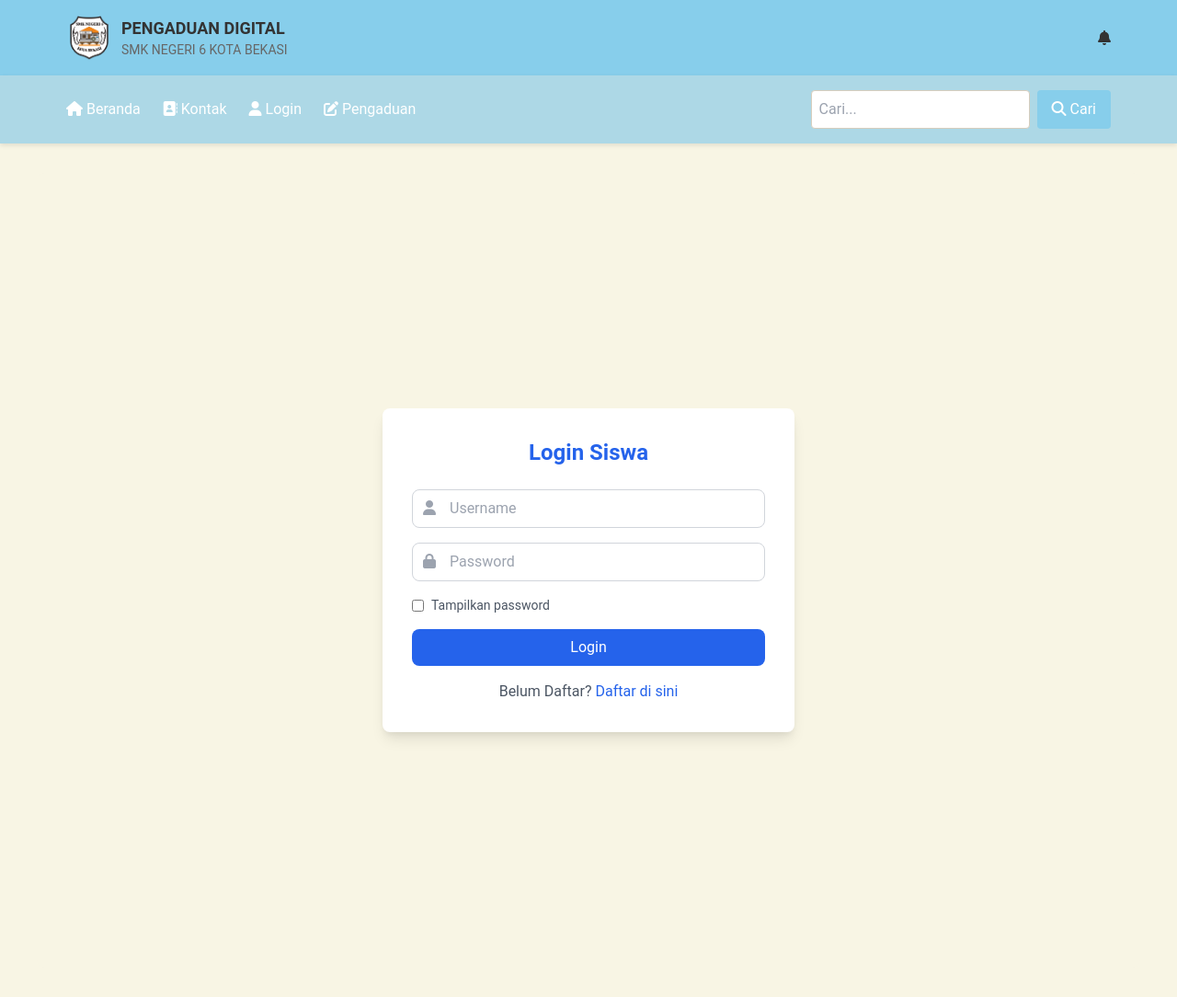
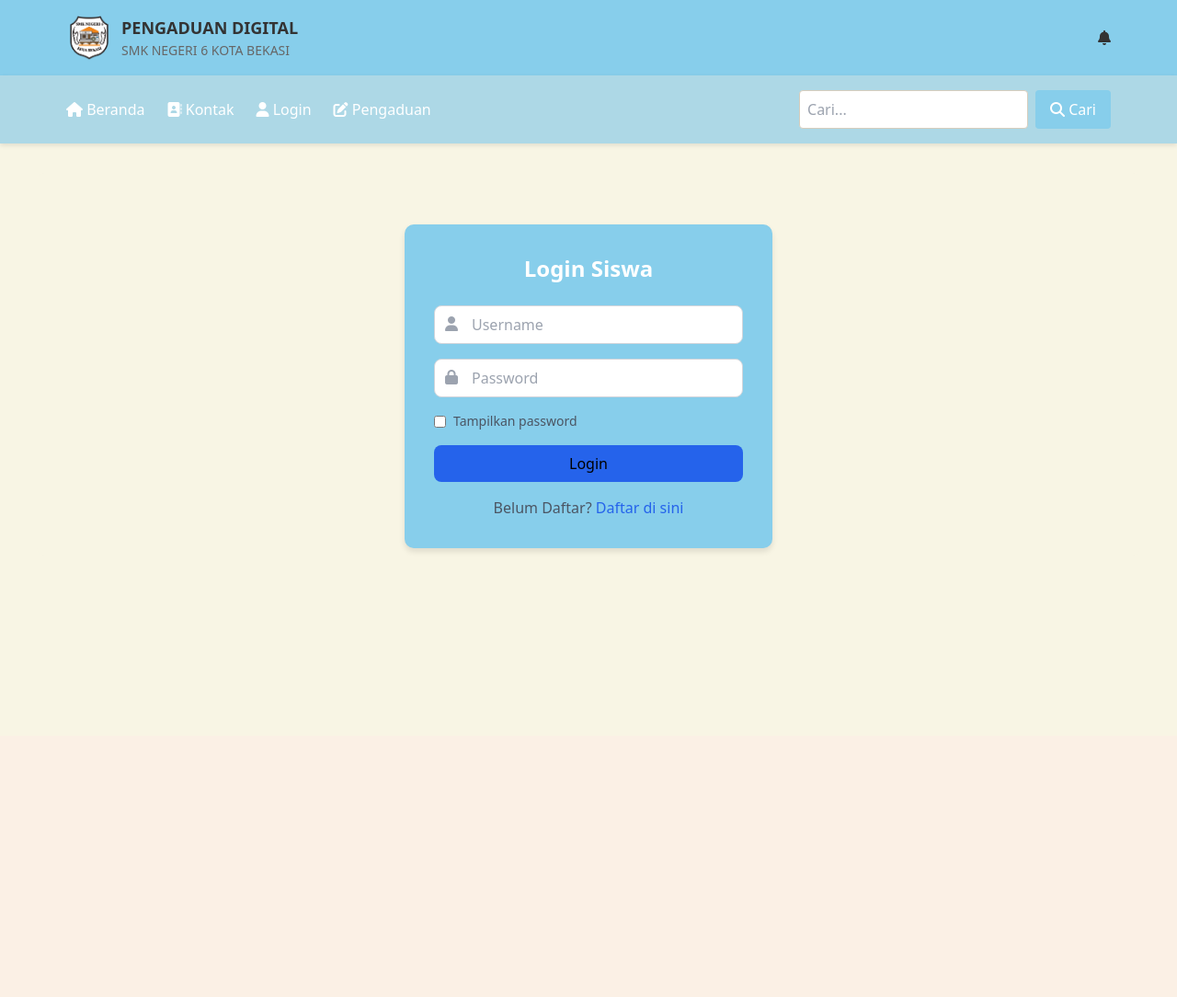
Before and after one commit to veroxciro/pengaduan, a PHP site: page /pengaduandigital/index.php?page=loginsiswa in a window 1280 px wide. Shown: the whole page at 92% size. After the commit the page ends 601 px from the top, so only its background shows below. Run offline with PHP 8.4, Linux system fonts and the light colour scheme; some libraries are stand-ins or nearby versions.

Commit message:
Update loginsiswa.php

```diff
--- a/pages/siswa/loginsiswa.php
+++ b/pages/siswa/loginsiswa.php
@@ -8,13 +8,28 @@
     <link href="https://cdn.jsdelivr.net/npm/tailwindcss@2.2.19/dist/tailwind.min.css" rel="stylesheet">
     <style>
         body {
-            font-family: 'Roboto', Arial, sans-serif;
+            margin: 0; /* Menghilangkan margin default */
+            height: 100vh; /* Mengatur tinggi body agar memenuhi viewport */
+            display: block; /* Pastikan body menggunakan display block */
+
         }
+
+        .login-box {
+            background-color: #87ceeb; /* Sky blue */
+            padding: 2rem;
+            width: 100%;
+            border-radius: 10px;
+            max-width: 400px;
+            box-shadow: 0 4px 6px rgba(0, 0, 0, 0.1);
+            margin: auto; /* Memusatkan secara horizontal */
+            position: relative; /* Jika ingin memusatkan secara vertikal, bisa menggunakan posisi */
+            top: 200; /* Mengatur posisi dari atas */
+            transform: translateY(-50%);
+                }
     </style>
 </head>
-<container-login-box class="flex items-center justify-center min-h-full ">
-    <div class="bg-white rounded-lg shadow-lg p-8 w-full max-w-md animate__animated animate__fadeIn">
-        <h2 class="text-2xl font-bold text-center text-blue-600 mb-6">Login Siswa</h2>
+<div class="login-box rounded-lg shadow-lg p-8 w-full max-w-md">
+<h2 class="text-2xl font-bold text-center mb-6 text-white">Login Siswa</h2>
         <form class="space-y-4" action="" method="post">
             <div class="relative">
                 <i class="fa fa-user absolute left-3 top-3 text-gray-400"></i>
@@ -31,7 +46,7 @@
                 <label for="showPassword" class="text-sm text-gray-600">Tampilkan password</label>
             </div>
 
-            <input type="submit" value="Login" class="w-full py-2 bg-blue-600 text-white rounded-lg hover:bg-blue-700 transition duration-300 ease-in-out transform hover:scale-105">
+            <input type="submit" value="Login" class="w-full py-2 bg-blue-600 text-black rounded-lg hover:bg-blue-700 transition duration-300 ease-in-out transform hover:scale-105">
         </form>
 
         <div class="mt-4 text-center">
```
